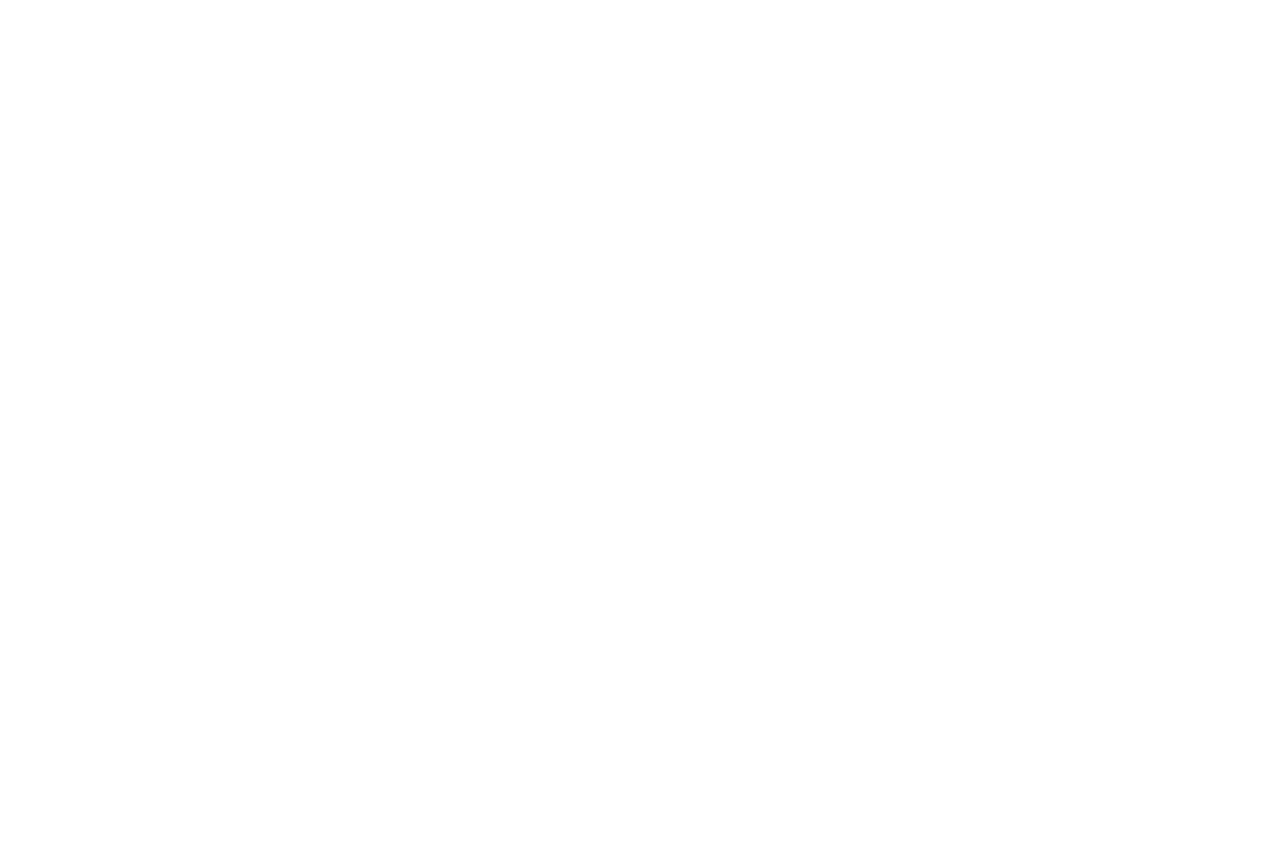
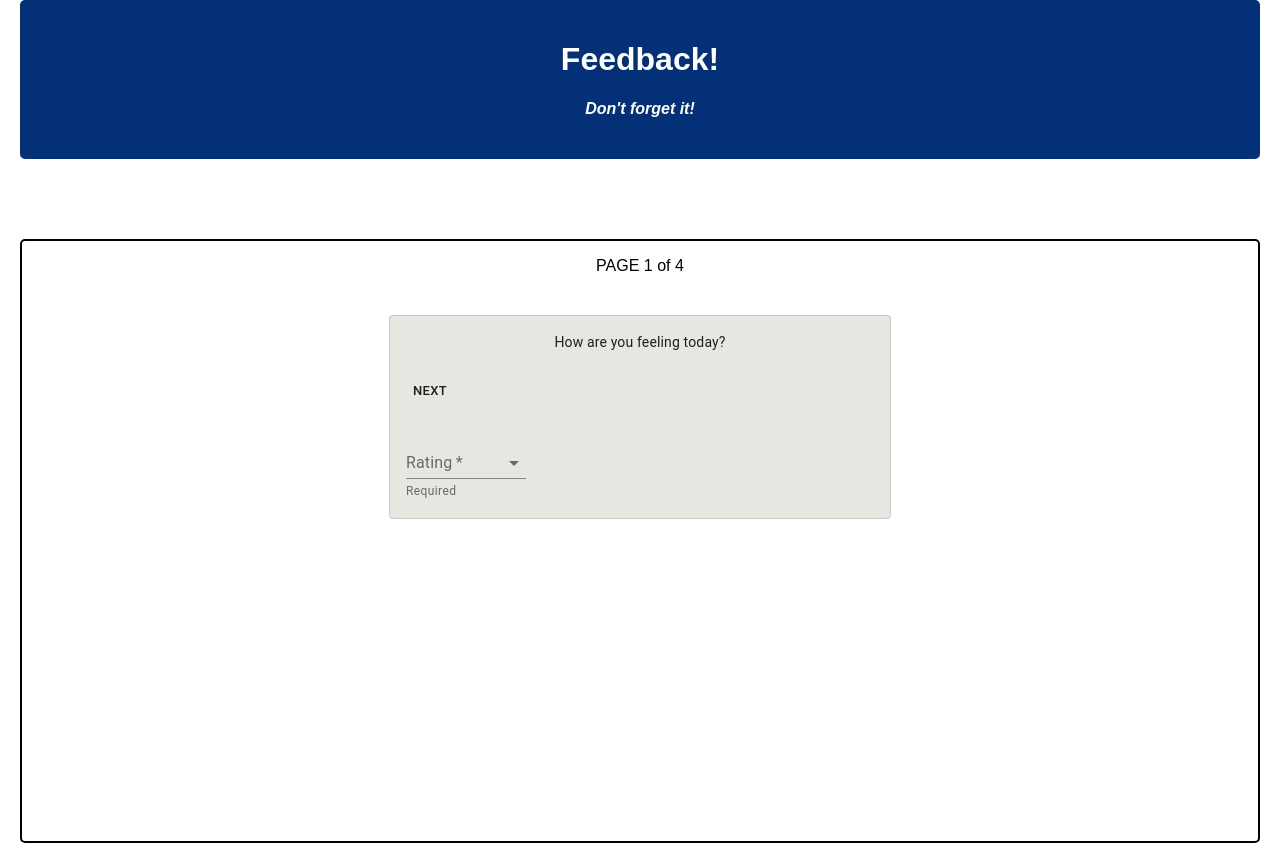
Before and after one commit to gabinwilliams/redux-feedback-loop, a React (Create React App) app: page /#/Page2 in a window 1280 px wide. Before the commit the page ends 800 px from the top, so only its background shows below. Built offline with nearby package versions, Linux system fonts and the light colour scheme.

Commit message:
finished functionality for the Select comp

```diff
--- /dev/null
+++ b/src/components/Active/Page2/Page2.jsx
@@ -0,0 +1,15 @@
+import React from 'react'
+import Header from '../../Header/Header';
+import CardContainer from '../../CardContainer/CardContainer';
+
+const Page2 = () => {
+  return (
+    <>
+      <Header/>
+      <CardContainer />
+
+    </>
+  )
+}
+
+export default Page2
--- /dev/null
+++ b/src/components/Active/Page3/Page3.jsx
@@ -0,0 +1,15 @@
+import React from 'react'
+import Header from '../../Header/Header';
+import CardContainer from '../../CardContainer/CardContainer';
+
+const Page3 = () => {
+  return (
+    <>
+      <Header/>
+      <CardContainer />
+
+    </>
+  )
+}
+
+export default Page3
--- a/src/components/App/App.jsx
+++ b/src/components/App/App.jsx
@@ -3,6 +3,8 @@ import axios from 'axios';
 import { HashRouter, Route } from 'react-router-dom';
 import './App.css';
 import Home from '../Active/Home/Home';
+import Page2 from '../Active/Page2/Page2';
+import Page3 from '../Active/Page3/Page3';
 
 function App() {
 
@@ -16,6 +18,14 @@ const Router = HashRouter;
           <Home />
         </Route>
 
+        <Route path='/Page2' exact>
+          <Page2 />
+        </Route>
+
+        <Route path='/Page3' exact>
+          <Page3 />
+        </Route>
+
       </Router>
     </div>
   );
--- a/src/components/CardContainer/CardContainer.jsx
+++ b/src/components/CardContainer/CardContainer.jsx
@@ -1,6 +1,8 @@
 import React from 'react'
 import './CardContainer.css';
-import Card from '../FeedbackCard/FeedbackCard';
+import FeedbackCard1 from '../FeedbackCard/FeedbackCard1';
+import FeedbackCard2 from '../FeedbackCard/FeedbackCard2';
+import FeedbackCard3 from '../FeedbackCard/FeedbackCard3';
 import {useSelector} from 'react-redux';
 
 const CardContainer = () => {
@@ -9,13 +11,25 @@ const CardContainer = () => {
     return store.count;
   })
 
+  const cardToUse = () => {
+    if(pageCount === 1) {
+      return (<FeedbackCard1 />)
+    }
+    if(pageCount === 2) {
+      return (<FeedbackCard2 />)
+    }
+    if(pageCount === 3) {
+      return (<FeedbackCard3 />)
+    }
+  }
+
 
   return (
     <>
       <main className='main'>
         <p>PAGE {pageCount} of 4</p>
         <div className='load-bar'></div>
-        <Card />
+        {cardToUse()}
       </main>
     </>
   )
--- a/src/components/FeedbackCard/FeedbackCard.jsx
+++ b/src/components/FeedbackCard/FeedbackCard1.jsx
@@ -1,4 +1,4 @@
-import React from 'react';
+import {useState} from 'react';
 import { makeStyles } from '@material-ui/core/styles';
 import Card from '@material-ui/core/Card';
 import CardActions from '@material-ui/core/CardActions';
@@ -7,7 +7,8 @@ import Button from '@material-ui/core/Button';
 import Typography from '@material-ui/core/Typography';
 import './FeedbackCard.css';
 import Select from '../Select/Select';
-import {useSelector} from 'react-redux';
+import { Link, Router, Rout } from 'react-router-dom';
+import {useSelector, useDispatch} from 'react-redux';
 
 const useStyles = makeStyles({
   root: {
@@ -30,7 +31,10 @@ const useStyles = makeStyles({
   },
 });
 
- function FeedbackCard() {
+ function FeedbackCard1() {
+
+
+  const dispatch = useDispatch();
 
   const classes = useStyles();
 
@@ -38,18 +42,40 @@ const useStyles = makeStyles({
     return store.questions;
   })
 
+  const currentPage = useSelector(store => {
+    return store.currentPage;
+  })
+
+
+  const pageCount = useSelector(store => {
+    return store.count;
+  })
+
+
+  // const [feedback, setFeedback] = useState('');
+
+  const handleClick = () => {
+
+
+    dispatch({type: 'count++', payload: pageCount})
+    // dispatch({type: 'page2', payload: currentPage})
+    dispatch({type: 'page2', payload: question})
+  }
+
 
   return (
     <Card variant="outlined" className={classes.root}>
       <CardContent>
         <Typography variant="body2" component="p">
-          {question.feedback1}
+          {question.feedback}
           <br />
-          {'"a benevolent smile"'}
+
         </Typography>
       </CardContent>
       <CardActions>
-        <Button size="small">Next</Button>
+        <Link to = '/page2'>
+          <Button onClick={handleClick} size="small">Next</Button>
+        </Link>
       </CardActions>
       <CardActions>
         <Select />
@@ -58,4 +84,4 @@ const useStyles = makeStyles({
   );
 }
 
-export default FeedbackCard;
+export default FeedbackCard1;
--- /dev/null
+++ b/src/components/FeedbackCard/FeedbackCard2.jsx
@@ -0,0 +1,87 @@
+import {useState} from 'react';
+import { makeStyles } from '@material-ui/core/styles';
+import Card from '@material-ui/core/Card';
+import CardActions from '@material-ui/core/CardActions';
+import CardContent from '@material-ui/core/CardContent';
+import Button from '@material-ui/core/Button';
+import Typography from '@material-ui/core/Typography';
+import './FeedbackCard.css';
+import Select from '../Select/Select';
+import { Link, Router, Rout } from 'react-router-dom';
+import {useSelector, useDispatch} from 'react-redux';
+
+const useStyles = makeStyles({
+  root: {
+    backgroundColor: '#e7e6e1',
+    marginTop: 40,
+    margin: 'auto',
+    minWidth: 275,
+    maxWidth: 500
+  },
+  bullet: {
+    display: 'inline-block',
+    margin: '0 2px',
+    transform: 'scale(0.8)',
+  },
+  title: {
+    fontSize: 14,
+  },
+  pos: {
+    marginBottom: 12,
+  },
+});
+
+ function FeedbackCard2() {
+
+
+  const dispatch = useDispatch();
+
+  const classes = useStyles();
+
+  const question = useSelector(store => {
+    return store.questions;
+  })
+
+  const currentPage = useSelector(store => {
+    return store.currentPage;
+  })
+
+
+  const pageCount = useSelector(store => {
+    return store.count;
+  })
+
+
+  // const [feedback, setFeedback] = useState('');
+
+  const handleClick = () => {
+
+
+    dispatch({type: 'count++', payload: pageCount})
+    // dispatch({type: 'page2', payload: currentPage})
+    dispatch({type: 'page3', payload: question})
+  }
+
+
+  return (
+    <Card variant="outlined" className={classes.root}>
+      <CardContent>
+        <Typography variant="body2" component="p">
+          {question.feedback}
+          <br />
+
+        </Typography>
+      </CardContent>
+      <CardActions>
+        <Link to = '/page3'>
+          <Button onClick={handleClick} size="small">Next</Button>
+        </Link>
+      </CardActions>
+      <CardActions>
+        <Select />
+      </CardActions>
+    </Card>
+  );
+}
+
+export default FeedbackCard2;
--- /dev/null
+++ b/src/components/FeedbackCard/FeedbackCard3.jsx
@@ -0,0 +1,87 @@
+import {useState} from 'react';
+import { makeStyles } from '@material-ui/core/styles';
+import Card from '@material-ui/core/Card';
+import CardActions from '@material-ui/core/CardActions';
+import CardContent from '@material-ui/core/CardContent';
+import Button from '@material-ui/core/Button';
+import Typography from '@material-ui/core/Typography';
+import './FeedbackCard.css';
+import Select from '../Select/Select';
+import { Link, Router, Rout } from 'react-router-dom';
+import {useSelector, useDispatch} from 'react-redux';
+
+const useStyles = makeStyles({
+  root: {
+    backgroundColor: '#e7e6e1',
+    marginTop: 40,
+    margin: 'auto',
+    minWidth: 275,
+    maxWidth: 500
+  },
+  bullet: {
+    display: 'inline-block',
+    margin: '0 2px',
+    transform: 'scale(0.8)',
+  },
+  title: {
+    fontSize: 14,
+  },
+  pos: {
+    marginBottom: 12,
+  },
+});
+
+ function FeedbackCard3() {
+
+
+  const dispatch = useDispatch();
+
+  const classes = useStyles();
+
+  const question = useSelector(store => {
+    return store.questions;
+  })
+
+  const currentPage = useSelector(store => {
+    return store.currentPage;
+  })
+
+
+  const pageCount = useSelector(store => {
+    return store.count;
+  })
+
+
+  // const [feedback, setFeedback] = useState('');
+
+  const handleClick = () => {
+
+
+    dispatch({type: 'count++', payload: pageCount})
+    // dispatch({type: 'page2', payload: currentPage})
+    dispatch({type: 'page4', payload: question})
+  }
+
+
+  return (
+    <Card variant="outlined" className={classes.root}>
+      <CardContent>
+        <Typography variant="body2" component="p">
+          {question.feedback}
+          <br />
+
+        </Typography>
+      </CardContent>
+      <CardActions>
+        <Link to = '/page4'>
+          <Button onClick={handleClick} size="small">Next</Button>
+        </Link>
+      </CardActions>
+      <CardActions>
+        <Select />
+      </CardActions>
+    </Card>
+  );
+}
+
+export default FeedbackCard3;
--- a/src/components/Select/Select.jsx
+++ b/src/components/Select/Select.jsx
@@ -6,6 +6,7 @@ import MenuItem from '@material-ui/core/MenuItem';
 import FormHelperText from '@material-ui/core/FormHelperText';
 import FormControl from '@material-ui/core/FormControl';
 import Select from '@material-ui/core/Select';
+import {useSelector, useDispatch} from 'react-redux';
 
 const useStyles = makeStyles((theme) => ({
   formControl: {
@@ -20,10 +21,30 @@ const useStyles = makeStyles((theme) => ({
 export default function SimpleSelect() {
   const classes = useStyles();
 
+  const dispatch = useDispatch();
+
+  const pageCount = useSelector((store) => {
+    return store.count;
+  })
+
   const [rating, setRating] = useState('');
 
   const handleChange = (event) => {
-    setRating(event.target.value);
+    setRating(event.target.value)
+
+    if(pageCount === 1) {
+
+      dispatch({type: 'updateFeeling', payload: event.target.value})
+    }
+    if(pageCount === 2) {
+
+      dispatch({type: 'updateUnderstanding', payload: event.target.value})
+    }
+    if(pageCount === 3) {
+
+      dispatch({type: 'updateSupport', payload: event.target.value})
+    }
+
   };
 
   return (
--- a/src/index.js
+++ b/src/index.js
@@ -10,17 +10,35 @@ import { applyMiddleware } from 'redux';
 
 
 
+// const currentPage = (state = 'page2', action) => {
+
+//     if(action.type === 'page2') {
+
+//       state = '/page3'
+//     }
+
+//     if(action.type === 'page3') {
+
+//       state = '/page4'
+//     }
+
+//   return state;
+// }
+
 const questions = (state = {
 
-  feedback1: 'How are you feeling today?',
-  feedback2: 'How well are you understanding the content?',
-  feedback3: 'How well are you being supported?',
-  feedback4: 'Any comments you want to leave?'
+  feedback: 'How are you feeling today?'
+  // feedback2: 'How well are you understanding the content?',
+  // feedback3: 'How well are you being supported?',
+  // feedback4: 'Any comments you want to leave?'
 
   }, action) => {
 
-  if(action.type === 'page1') {
-    state = state.feedback1;
+  if(action.type === 'page2') {
+    state = {feedback: 'How well are you understanding the content?'};
+  }
+  if(action.type === 'page3') {
+    state = {feedback: 'How well are you being supported?'};
   }
 
   return state;
@@ -35,6 +53,27 @@ const feedback = (state = {
   comments: ''
 
 }, action) => {
+
+  if(action.type === 'updateFeeling'){
+
+    state = {...state,
+      feeling: action.payload
+      }
+  }
+
+  if(action.type === 'updateUnderstanding'){
+
+    state = {...state,
+      understanding: action.payload
+      }
+  }
+
+  if(action.type === 'updateSupport'){
+
+    state = {...state,
+      support: action.payload
+      }
+  }
 
   return state;
 }
@@ -58,6 +97,8 @@ const store = createStore(
     questions: questions,
     feedback: feedback,
     count: count,
+
+
   }),
   applyMiddleware(logger)
 );
```
